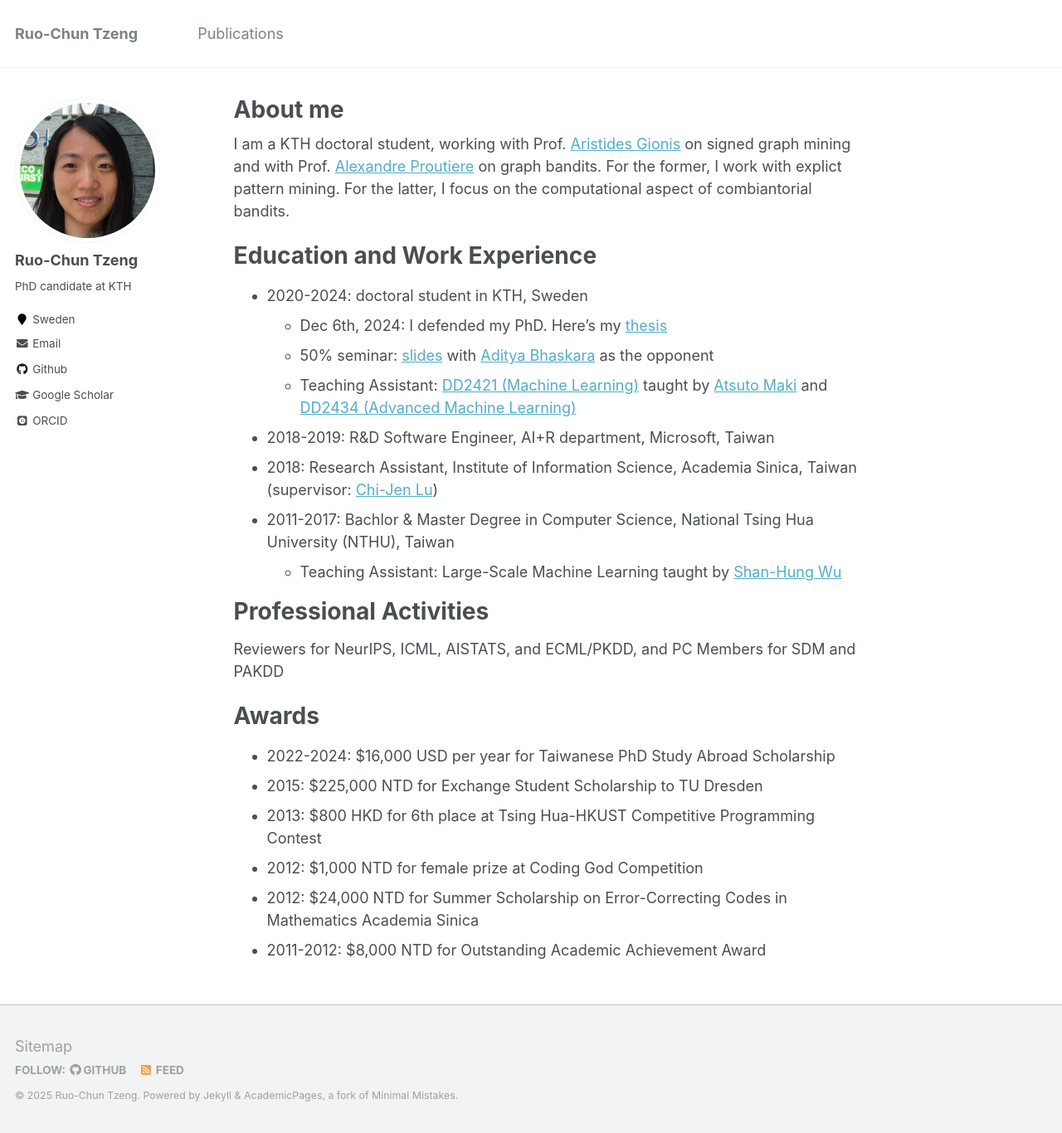
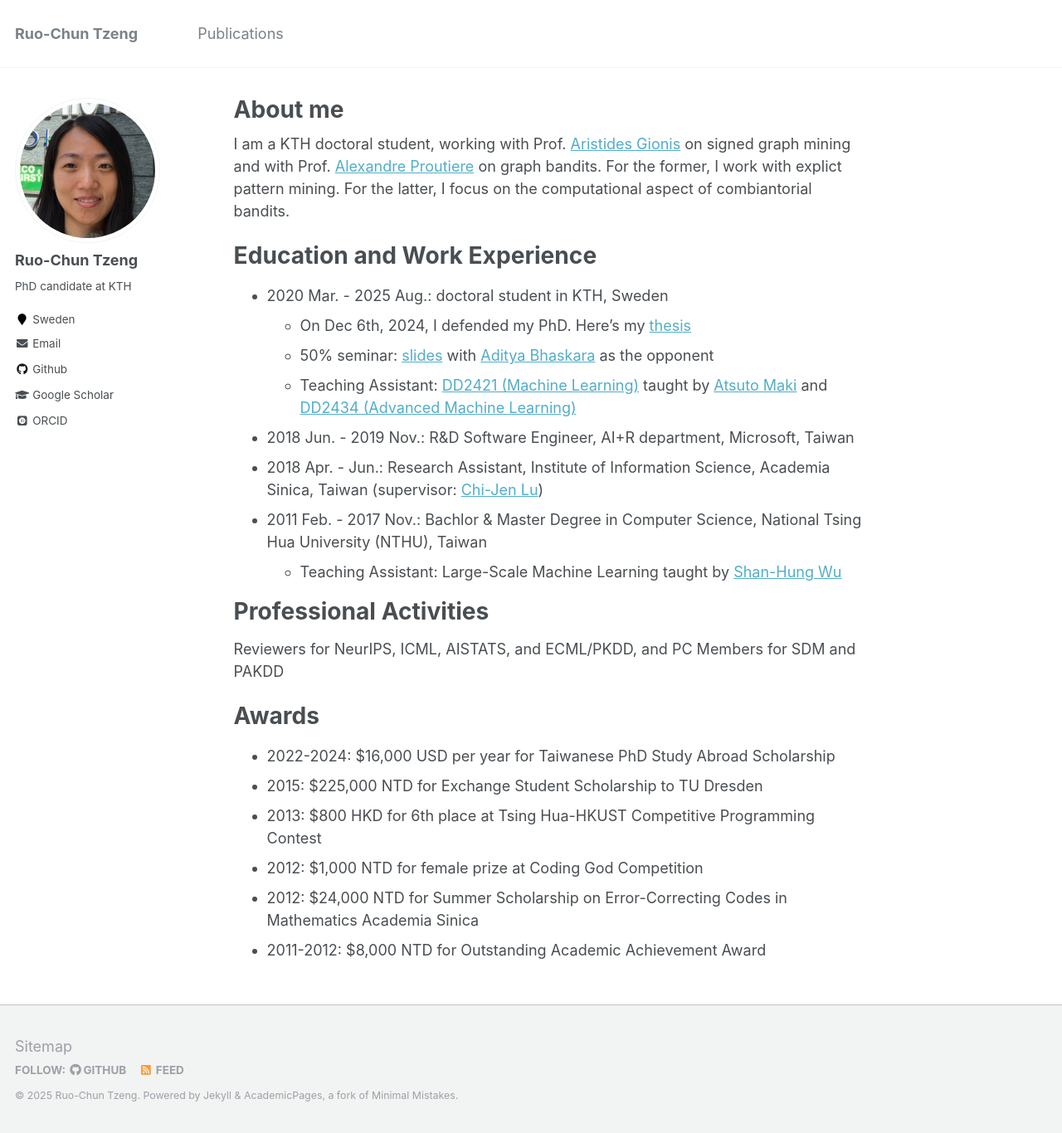
Before and after one commit to rctzeng/rctzeng.github.io, a Jekyll site: the page built from _pages/about.md, in a window 1280 px wide and 1366 px high. Shown: the whole window at 83% size. Built offline with Jekyll 4.4.1, drawn with Linux system fonts in a browser that asks for light colours; some web fonts are replaced.

Commit message:
Update about.md

```diff
--- a/_pages/about.md
+++ b/_pages/about.md
@@ -11,13 +11,13 @@ I am a KTH doctoral student, working with Prof. [Aristides Gionis](https://schol
 
 Education and Work Experience
 ======
-* 2020-2024: doctoral student in KTH, Sweden
-  * Dec 6th, 2024: I defended my PhD. Here's my [thesis](http://urn.kb.se/resolve?urn=urn:nbn:se:kth:diva-355999)
+* 2020 Mar. - 2025 Aug.: doctoral student in KTH, Sweden
+  * On Dec 6th, 2024, I defended my PhD. Here's my [thesis](http://urn.kb.se/resolve?urn=urn:nbn:se:kth:diva-355999)
   * 50% seminar: [slides](slides/Half-Time.pdf) with [Aditya Bhaskara](https://scholar.google.com/citations?user=tqxTaiAAAAAJ) as the opponent
   * Teaching Assistant: [DD2421 (Machine Learning)](https://www.kth.se/student/kurser/kurs/DD2421) taught by [Atsuto Maki](https://scholar.google.com/citations?user=bfWzlAEAAAAJ) and [DD2434 (Advanced Machine Learning)](https://www.kth.se/student/kurser/kurs/DD2434)
-* 2018-2019: R&D Software Engineer, AI+R department, Microsoft, Taiwan
-* 2018: Research Assistant, Institute of Information Science, Academia Sinica, Taiwan (supervisor: [Chi-Jen Lu](https://scholar.google.com/citations?user=B_SGfJoAAAAJ))
-* 2011-2017: Bachlor & Master Degree in Computer Science, National Tsing Hua University (NTHU), Taiwan
+* 2018 Jun. - 2019 Nov.: R&D Software Engineer, AI+R department, Microsoft, Taiwan
+* 2018 Apr. - Jun.: Research Assistant, Institute of Information Science, Academia Sinica, Taiwan (supervisor: [Chi-Jen Lu](https://scholar.google.com/citations?user=B_SGfJoAAAAJ))
+* 2011 Feb. - 2017 Nov.: Bachlor & Master Degree in Computer Science, National Tsing Hua University (NTHU), Taiwan
   * Teaching Assistant: Large-Scale Machine Learning taught by [Shan-Hung Wu](https://scholar.google.com/citations?user=xjzRJwMAAAAJ)
 
 Professional Activities
```
